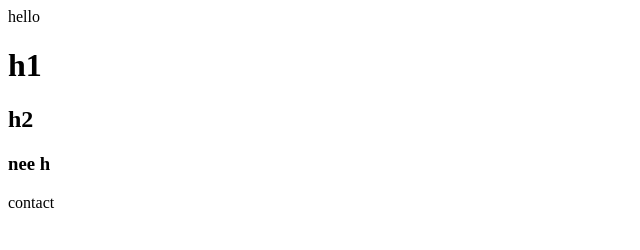
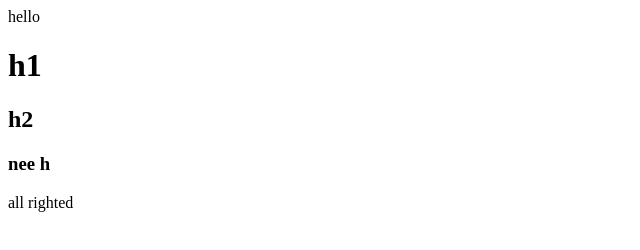
Before and after one commit to alinajafi91/git1, a plain HTML site: page index.html in a window 1280 px wide. Shown: the full height of the page, 0-640 px from the left. Drawn offline with Linux system fonts and the light colour scheme.

Commit message:
edit footerrrrrr

```diff
--- a/index.html
+++ b/index.html
@@ -14,7 +14,7 @@
     <h2>h2</h2>
     <h3>nee h</h3>
 </div>
-<footer>contact</footer>
+<footer>all righted</footer>
 <body>
 
 
```
